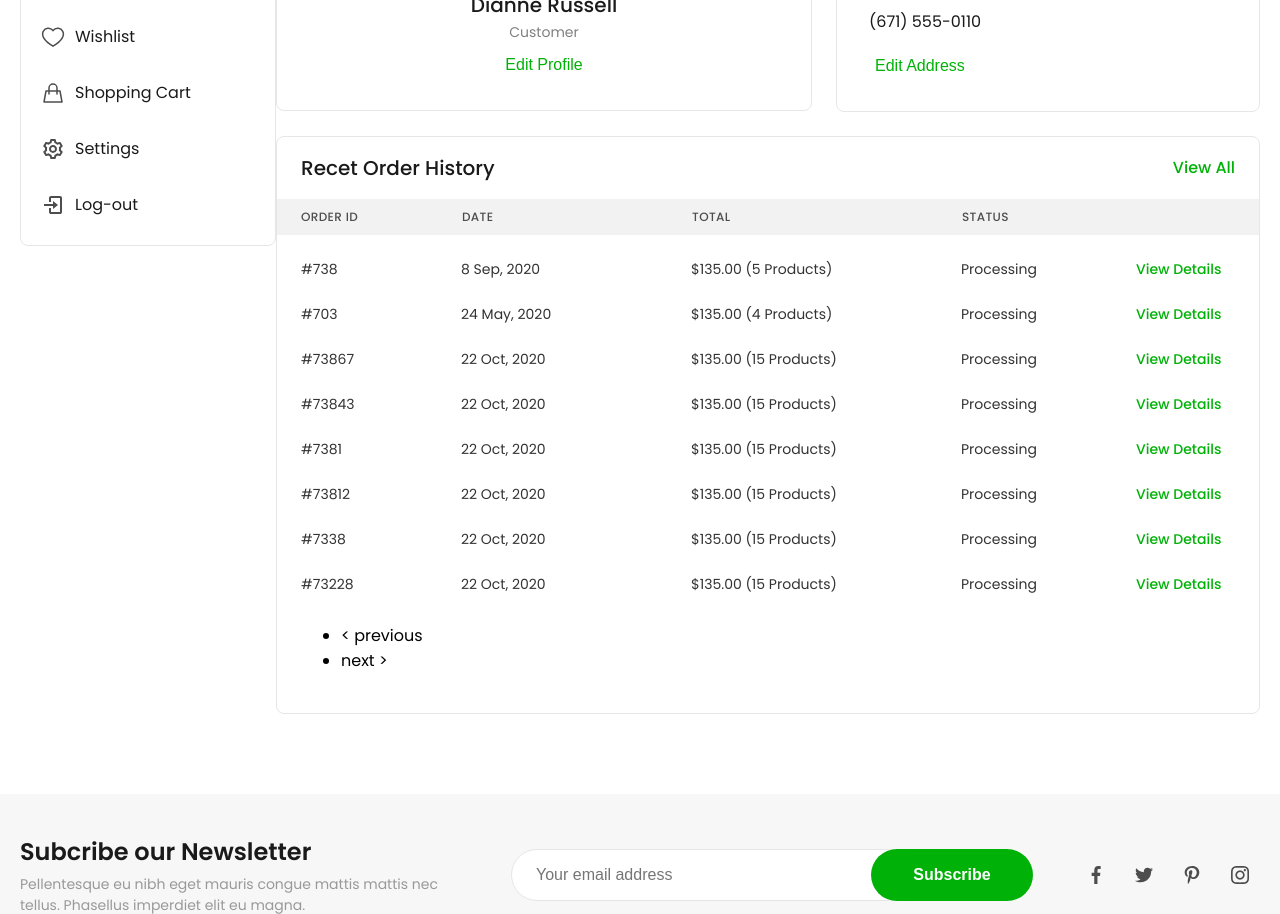
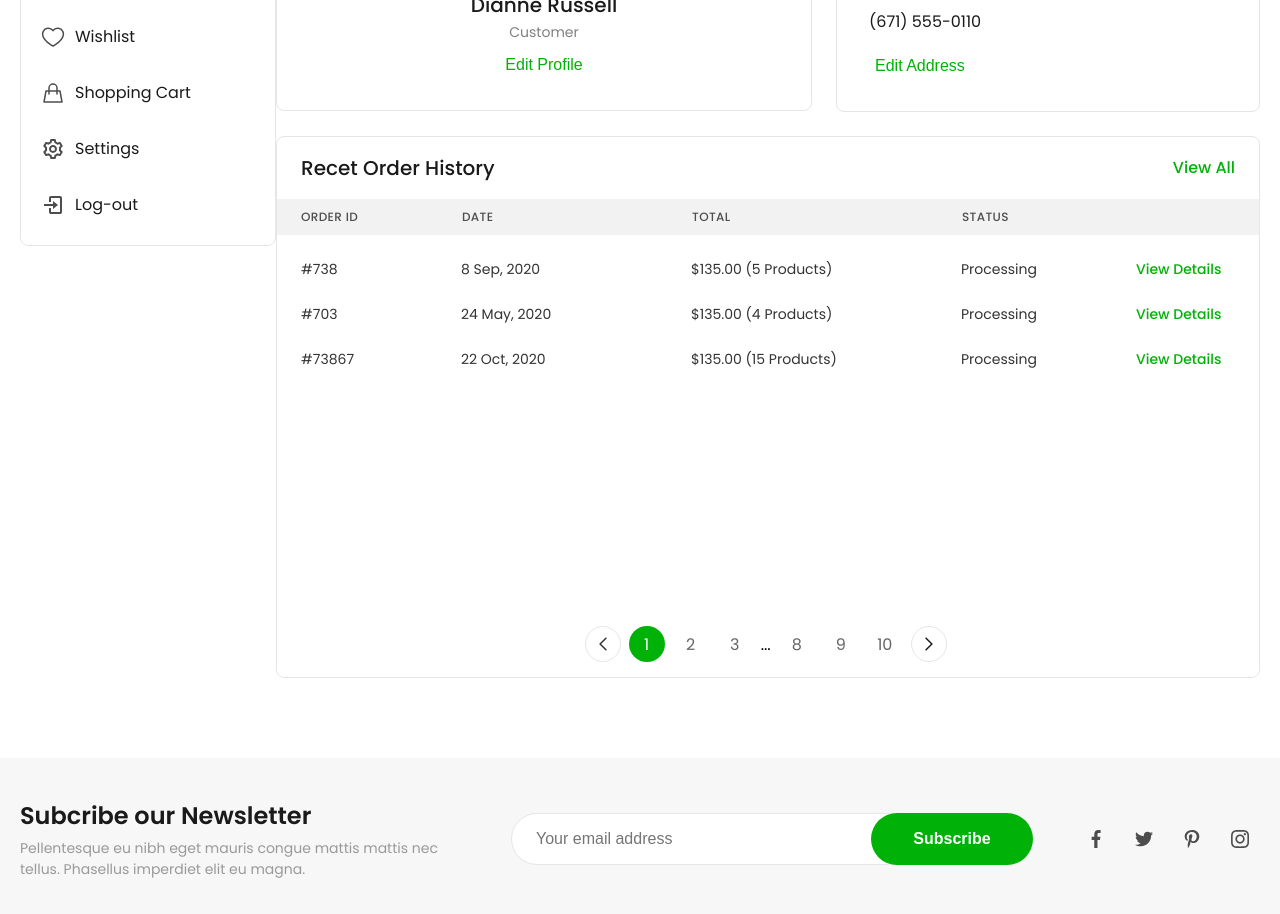
Before and after one commit to nurmuhammad9888/eCommerce, a React (Create React App) app: page /account/dashboard in a window 1280 px wide. Shown: the part 520-1434 px from the top of the page. Built offline with nearby package versions, Linux system fonts and the light colour scheme.

Commit message:
add pagination

```diff
--- a/src/pages/Account/OrderHistory.js
+++ b/src/pages/Account/OrderHistory.js
@@ -2,11 +2,10 @@ import React, { useEffect, useState } from 'react';
 import "./orderhistory.css";
 import { Link } from 'react-router-dom';
 import ReactPaginate from 'react-paginate';
-import { Paginate } from '../Paginate/Paginate';
 
 export const OrderHistory = () => {
 
-    const orders =[
+    const items =[
         {
             id: 738,
             date : "8 Sep, 2020",
@@ -50,13 +49,150 @@ export const OrderHistory = () => {
             status : "Processing"
         },
         {
-            id: 73228,
+            id: 7334525428,
+            date : "22 Oct, 2020",
+            total : "$135.00 (15 Products)",
+            status : "Processing"
+        },
+        {
+            id: 734532528,
+            date : "22 Oct, 2020",
+            total : "$135.00 (15 Products)",
+            status : "Processing"
+        },
+        {
+            id: 734532358,
+            date : "22 Oct, 2020",
+            total : "$135.00 (15 Products)",
+            status : "Processing"
+        },
+        {
+            id: 713228,
+            date : "22 Oct, 2020",
+            total : "$135.00 (15 Products)",
+            status : "Processing"
+        },
+        {
+            id: 7324328,
+            date : "22 Oct, 2020",
+            total : "$135.00 (15 Products)",
+            status : "Processing"
+        },
+        {
+            id: 73267838,
+            date : "22 Oct, 2020",
+            total : "$135.00 (15 Products)",
+            status : "Processing"
+        },
+        {
+            id: 76813228,
+            date : "22 Oct, 2020",
+            total : "$135.00 (15 Products)",
+            status : "Processing"
+        },
+        {
+            id: 7324368528,
+            date : "22 Oct, 2020",
+            total : "$135.00 (15 Products)",
+            status : "Processing"
+        },
+        {
+            id: 732678738,
+            date : "22 Oct, 2020",
+            total : "$135.00 (15 Products)",
+            status : "Processing"
+        },
+        {
+            id: 768136228,
+            date : "22 Oct, 2020",
+            total : "$135.00 (15 Products)",
+            status : "Processing"
+        },
+        {
+            id: 73243685258,
+            date : "22 Oct, 2020",
+            total : "$135.00 (15 Products)",
+            status : "Processing"
+        },
+        {
+            id: 73224308,
+            date : "22 Oct, 2020",
+            total : "$135.00 (15 Products)",
+            status : "Processing"
+        },
+        {
+            id: 790323528,
+            date : "22 Oct, 2020",
+            total : "$135.00 (15 Products)",
+            status : "Processing"
+        },
+        {
+            id: 73678238,
+            date : "22 Oct, 2020",
+            total : "$135.00 (15 Products)",
+            status : "Processing"
+        },
+        {
+            id: 71683228,
+            date : "22 Oct, 2020",
+            total : "$135.00 (15 Products)",
+            status : "Processing"
+        },
+        {
+            id: 73243867828,
+            date : "22 Oct, 2020",
+            total : "$135.00 (15 Products)",
+            status : "Processing"
+        },
+        {
+            id: 732686567838,
+            date : "22 Oct, 2020",
+            total : "$135.00 (15 Products)",
+            status : "Processing"
+        },
+        {
+            id: 768234213228,
+            date : "22 Oct, 2020",
+            total : "$135.00 (15 Products)",
+            status : "Processing"
+        },
+        {
+            id: 732425434368528,
+            date : "22 Oct, 2020",
+            total : "$135.00 (15 Products)",
+            status : "Processing"
+        },
+        {
+            id: 73267435348738,
+            date : "22 Oct, 2020",
+            total : "$135.00 (15 Products)",
+            status : "Processing"
+        },
+        {
+            id: 76813663464228,
+            date : "22 Oct, 2020",
+            total : "$135.00 (15 Products)",
+            status : "Processing"
+        },
+        {
+            id: 732436852234258,
             date : "22 Oct, 2020",
             total : "$135.00 (15 Products)",
             status : "Processing"
         },
     ];
 
+    const itemsPerPage = 3;
+    const [itemOffset, setItemOffset] = useState(0);
+    const endOffset = itemOffset + itemsPerPage;
+    const currentItems = items.slice(itemOffset, endOffset);
+    const pageCount = Math.ceil(items.length / itemsPerPage);
+
+
+    const handlePageClick = (event) => {
+    const newOffset = (event.selected * itemsPerPage) % items.length;
+        setItemOffset(newOffset);
+    };
 
     return (
         <div className='order-history'>
@@ -72,7 +208,7 @@ export const OrderHistory = () => {
                 <p className="order-table-hedaer"></p>
             </div>
             <ul className="order-history-list">
-                {orders.map(order => (
+                {currentItems.map(order => (
                     <li key={order.id} className="order-history-item">
                         <span className='order-history-item-id'>#{order.id}</span>
                         <span className='order-history-item-data'>{order.date}</span>
@@ -82,7 +218,20 @@ export const OrderHistory = () => {
                     </li>
                 ))}
             </ul>
-            <Paginate o />
+            <ReactPaginate
+                breakLabel="..."
+                onPageChange={handlePageClick}
+                pageRangeDisplayed={2}
+                pageCount={pageCount}
+                nextLabel={ <svg width="8" height="14" viewBox="0 0 8 14" fill="none" xmlns="http://www.w3.org/2000/svg"> <path d="M1.0835 1.16634L6.91683 6.99967L1.0835 12.833" stroke="#1A1A1A" stroke-width="1.5" stroke-linecap="round" stroke-linejoin="round" /> </svg>}
+                previousLabel={ <svg width="8" height="14" viewBox="0 0 8 14" fill="none" xmlns="http://www.w3.org/2000/svg"> <path d="M6.9165 1.16634L1.08317 6.99967L6.9165 12.833" stroke="#333333" stroke-width="1.5" stroke-linecap="round" stroke-linejoin="round" /> </svg>}
+                renderOnZeroPageCount={null}
+                containerClassName="pagination"
+                pageLinkClassName='page-num'
+                previousLinkClassName='page-prev'
+                nextLinkClassName='page-next'
+                activeLinkClassName='page-active'
+            />
         </div>
     )
 }
--- a/src/pages/Account/orderhistory.css
+++ b/src/pages/Account/orderhistory.css
@@ -1,7 +1,9 @@
 .order-history {
+    position: relative;
     margin-top: 24px;
     padding: 16px 24px 24px;
     width: 984px;
+    height: 542px;
     border: 1px solid var(--gray-scale-gray-–-100);
     border-radius: 8px;
     /* height: 404px; */
@@ -98,3 +100,49 @@
     line-height: 21px;
     color: var(--branding-success);
 }
+.pagination{
+    position: absolute;
+    bottom: 15px;
+    left: 35%;
+    width: 250px;
+    display: flex;
+    margin: 0 auto;
+    gap: 8px;
+    justify-content: center;
+    align-items: center;
+    list-style: none;
+}
+.page-num{
+    width: 36px;
+    height: 36px;
+    display: inline-block;
+    border-radius: 50%;
+    padding: 8px;
+    display: flex;
+    justify-content: center;
+    align-items: center;
+    text-align: center;
+    color: var(--gray-scale-gray-–-600);
+    cursor: pointer;
+}
+.page-next,
+.page-prev{
+    display: inline-block;
+    height: 36px;
+    width: 36px;
+    display: flex;
+    justify-content: center;
+    align-items: center;
+    border: 1px solid var(--gray-scale-gray-–-100);
+    border-radius: 500px;
+    padding: 8px;
+    cursor: pointer;
+}
+.page-active{
+    background: var(--branding-success);
+    color: var(--gray-scale-white);
+}
+.next-label{
+    background: var(--branding-success);
+
+}
```
Also changed, not shown: src/assets/images/next.png (added), src/assets/images/prev.png (added).
